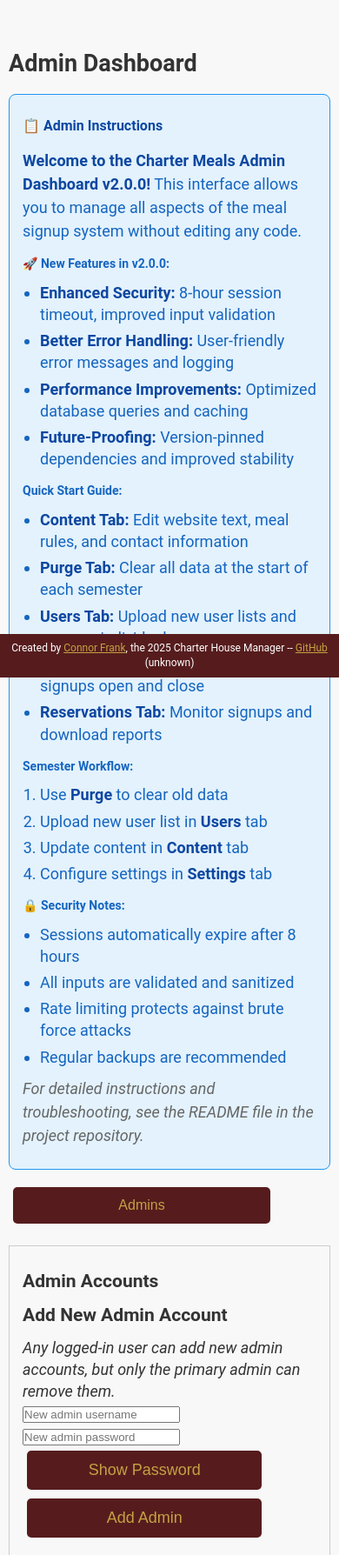
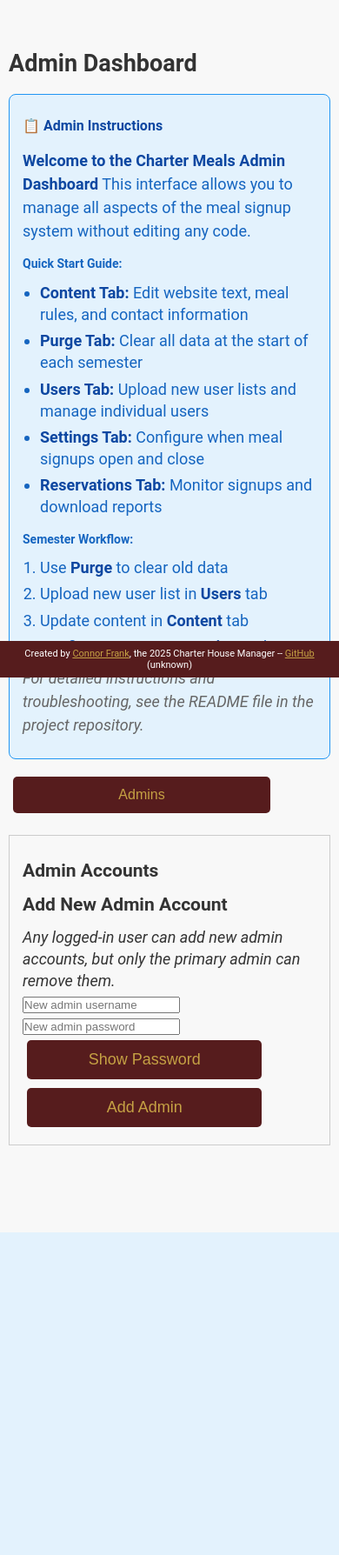
Before and after one commit to conjfrnk/charter-meals, a Flask app: template templates/admin.html in a window 390 px wide. Shown: the part 65-1853 px from the top of the page at 87% size. After the commit the page ends 1482 px from the top, so only its background shows below. Run offline with Flask 3, Linux system fonts and the light colour scheme; the template is opened without the code that fills it, so the values that code supplies are empty.

Commit message:
formatting

```diff
--- a/app.py
+++ b/app.py
@@ -1860,7 +1860,7 @@
 
         return jsonify({
             "status": "healthy",
-            "version": "2.0.0",
+            "version": "2.0.1",
             "database": "ok",
             "cache": cache_status,
             "timestamp": datetime.now().isoformat()
@@ -1869,7 +1869,7 @@
         logging.error(f"Health check failed: {e}")
         return jsonify({
             "status": "unhealthy",
-            "version": "2.0.0",
+            "version": "2.0.1",
             "error": str(e),
             "timestamp": datetime.now().isoformat()
         }), 500
--- a/static/style.css
+++ b/static/style.css
@@ -78,6 +78,7 @@
 .content {
   flex: 1;
   margin-top: 80px;
+  margin-bottom: 80px; /* Add bottom margin to prevent footer overlap */
   padding: 20px;
 }
 h1, h2, h3, h4 {
@@ -165,6 +166,7 @@
   .content {
     padding: 15px;
     margin-top: 70px;
+    margin-bottom: 60px; /* Add bottom margin for very small screens */
   }
 
   header {
@@ -196,7 +198,9 @@
 .footer-blurb {
   width: 100%;
   text-align: center;
-  font-size: 14px;
+  font-size: 12px; /* Reduced from 14px to ensure better fit */
+  line-height: 1.3; /* Add line-height for better readability */
+  padding: 0 10px; /* Add horizontal padding for text wrapping */
 }
 
 /* Button Styles (with !important for higher specificity) */
@@ -222,11 +226,13 @@
 /* Mobile-specific Styles (max-width: 600px) */
 @media (max-width: 600px) {
   footer {
-    font-size: 12px;
-    padding: 8px 10px;
+    font-size: 11px;
+    padding: 8px 5px;
   }
   .footer-blurb {
-    font-size: 12px;
+    font-size: 11px;
+    line-height: 1.2;
+    padding: 0 5px;
   }
   body {
     font-size: 18px;
@@ -250,6 +256,7 @@
   }
   .content {
     margin-top: 100px;
+    margin-bottom: 70px; /* Add bottom margin for mobile footer */
     padding: 10px;
   }
   .mobile-banner {
--- a/templates/admin.html
+++ b/templates/admin.html
@@ -5,15 +5,7 @@
 <div class="admin-instructions">
   <h3>📋 Admin Instructions</h3>
   <div class="instructions-content">
-    <p><strong>Welcome to the Charter Meals Admin Dashboard v2.0.0!</strong> This interface allows you to manage all aspects of the meal signup system without editing any code.</p>
-
-    <h4>🚀 New Features in v2.0.0:</h4>
-    <ul>
-      <li><strong>Enhanced Security:</strong> 8-hour session timeout, improved input validation</li>
-      <li><strong>Better Error Handling:</strong> User-friendly error messages and logging</li>
-      <li><strong>Performance Improvements:</strong> Optimized database queries and caching</li>
-      <li><strong>Future-Proofing:</strong> Version-pinned dependencies and improved stability</li>
-    </ul>
+    <p><strong>Welcome to the Charter Meals Admin Dashboard</strong> This interface allows you to manage all aspects of the meal signup system without editing any code.</p>
 
     <h4>Quick Start Guide:</h4>
     <ul>
@@ -31,14 +23,6 @@
       <li>Update content in <strong>Content</strong> tab</li>
       <li>Configure settings in <strong>Settings</strong> tab</li>
     </ol>
-
-    <h4>🔒 Security Notes:</h4>
-    <ul>
-      <li>Sessions automatically expire after 8 hours</li>
-      <li>All inputs are validated and sanitized</li>
-      <li>Rate limiting protects against brute force attacks</li>
-      <li>Regular backups are recommended</li>
-    </ul>
 
     <p><em>For detailed instructions and troubleshooting, see the README file in the project repository.</em></p>
   </div>
@@ -136,32 +120,18 @@
 
   <!-- Users Tab -->
   <div id="users" class="tabcontent">
-    <h3>Upload Known NetIDs and Names (CSV format: netID, name)</h3>
+    <h3>Upload Users (CSV format: netID, name)</h3>
     <form method="POST" action="{{ url_for('admin_upload_emails') }}" enctype="multipart/form-data">
       <input type="hidden" name="csrf_token" value="{{ csrf_token() }}">
       <input type="file" name="emails_file" accept=".txt,.csv" required>
       <button type="submit">Upload CSV</button>
     </form>
 
-    <h3>Bulk Remove NetIDs</h3>
+    <h3>Bulk Remove Users (CSV format: netID)</h3>
     <form method="POST" action="{{ url_for('admin_bulk_delete_users') }}" enctype="multipart/form-data">
       <input type="hidden" name="csrf_token" value="{{ csrf_token() }}">
       <input type="file" name="delete_netids_file" accept=".txt,.csv" required>
-      <button type="submit">Bulk Remove NetIDs</button>
-    </form>
-
-    <h3>Add Known User(s) (CSV format)</h3>
-    <form method="POST" action="{{ url_for('admin_add_user') }}">
-      <input type="hidden" name="csrf_token" value="{{ csrf_token() }}">
-      <input type="text" name="new_netid" placeholder="Enter netID(s) in CSV format: netid1,netid2,netid3" required>
-      <button type="submit">Add User(s)</button>
-    </form>
-
-    <h3>Delete Known User(s) (CSV format)</h3>
-    <form method="POST" action="{{ url_for('admin_delete_user') }}">
-      <input type="hidden" name="csrf_token" value="{{ csrf_token() }}">
-      <input type="text" name="delete_netid" placeholder="Enter netID(s) in CSV format: netid1,netid2,netid3" required>
-      <button type="submit" onclick="return confirm('Are you sure you want to delete these user(s)?');">Delete User(s)</button>
+      <button type="submit">Bulk Remove Users</button>
     </form>
 
     <h3>Known Users</h3>
```
Also changed, not shown: CHANGELOG.md, README.md, 1 other file.
